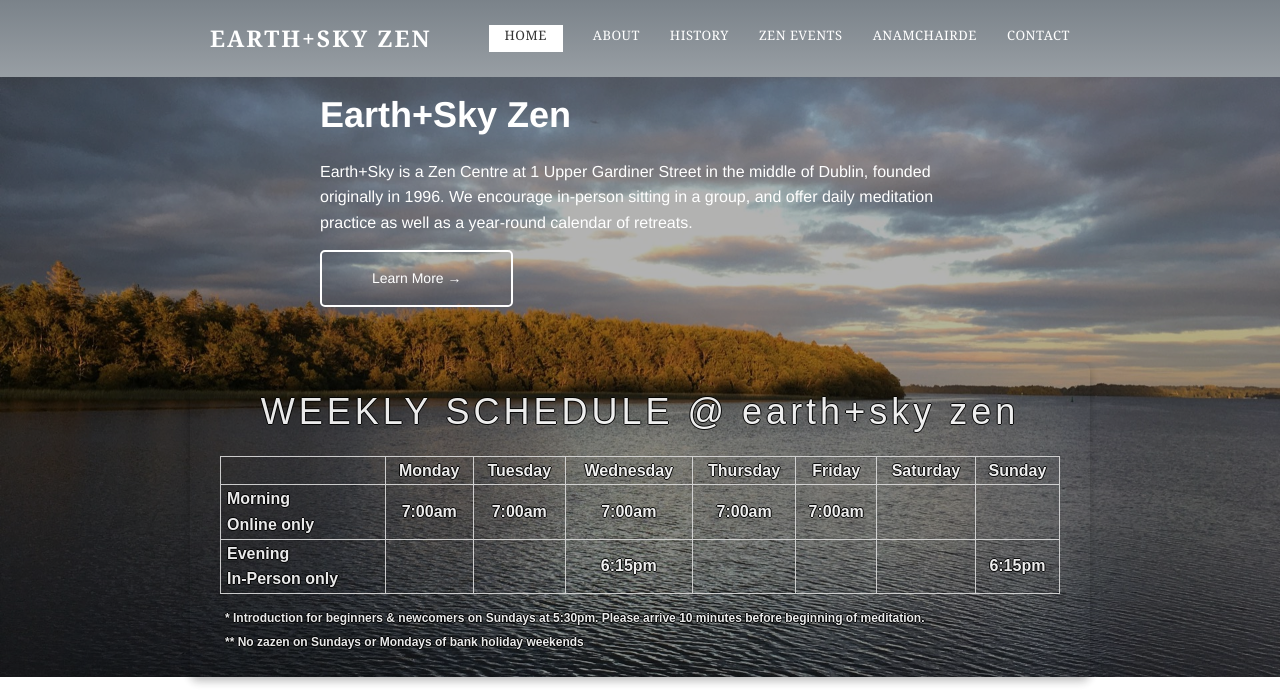
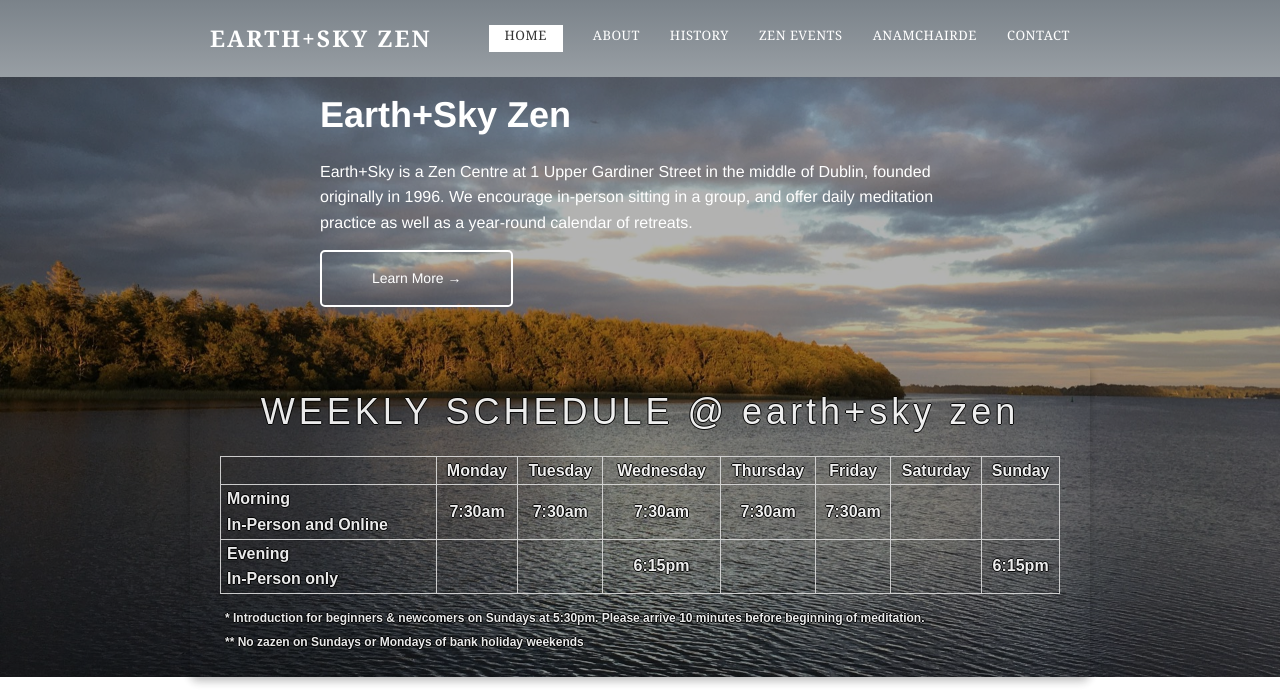
Before and after one commit to zen-ireland/zenireland.github.io, a Jekyll site: the page built from index.html, in a window 1280 px wide and 900 px high, cut to the strip 0-693 px from the top of the window. Built offline with Jekyll 4.4.1, drawn with Linux system fonts in a browser that asks for light colours.

Commit message:
Update index.html

```diff
--- a/index.html
+++ b/index.html
@@ -30,12 +30,12 @@ nav_active: home
       </thead>
       <tbody>
       <tr>
-	      <td class="time-label">Morning<br>Online only</td>
-        <td>7:00am</td>
-        <td>7:00am</td>
-        <td>7:00am</td>
-        <td>7:00am </td>
-        <td>7:00am </td>
+	      <td class="time-label">Morning<br>In-Person and Online</td>
+        <td>7:30am</td>
+        <td>7:30am</td>
+        <td>7:30am</td>
+        <td>7:30am </td>
+        <td>7:30am </td>
         <td></td>
         <td></td>
       </tr>
```
